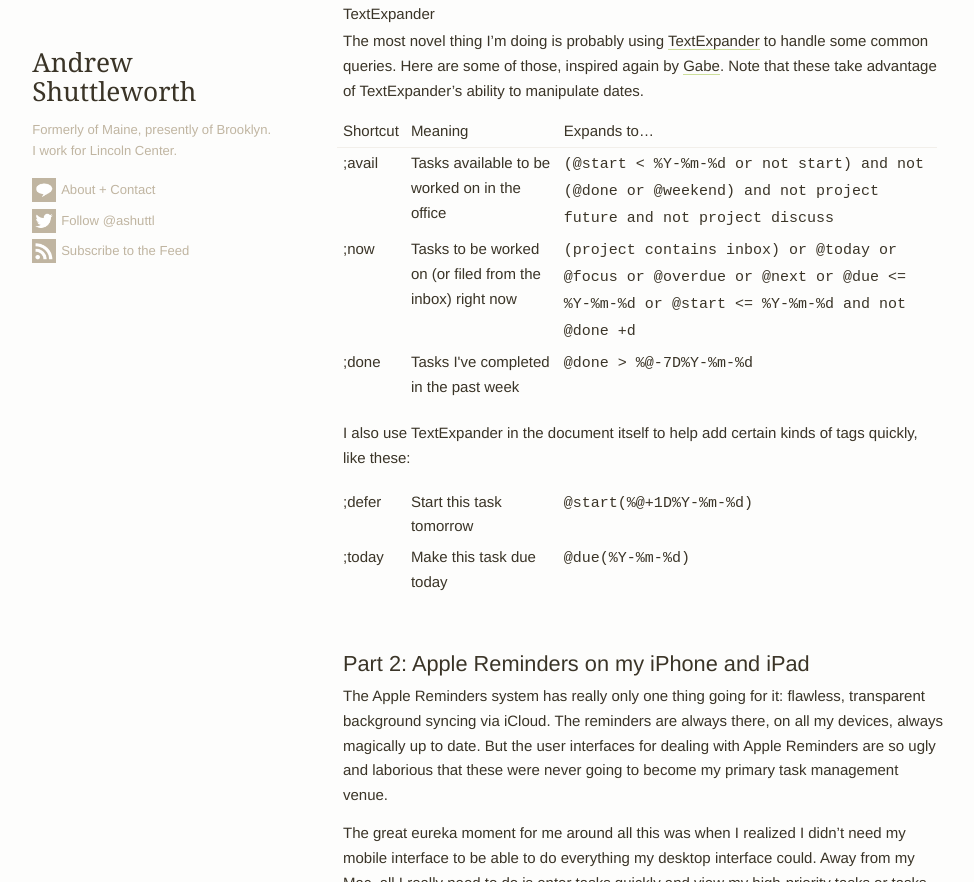
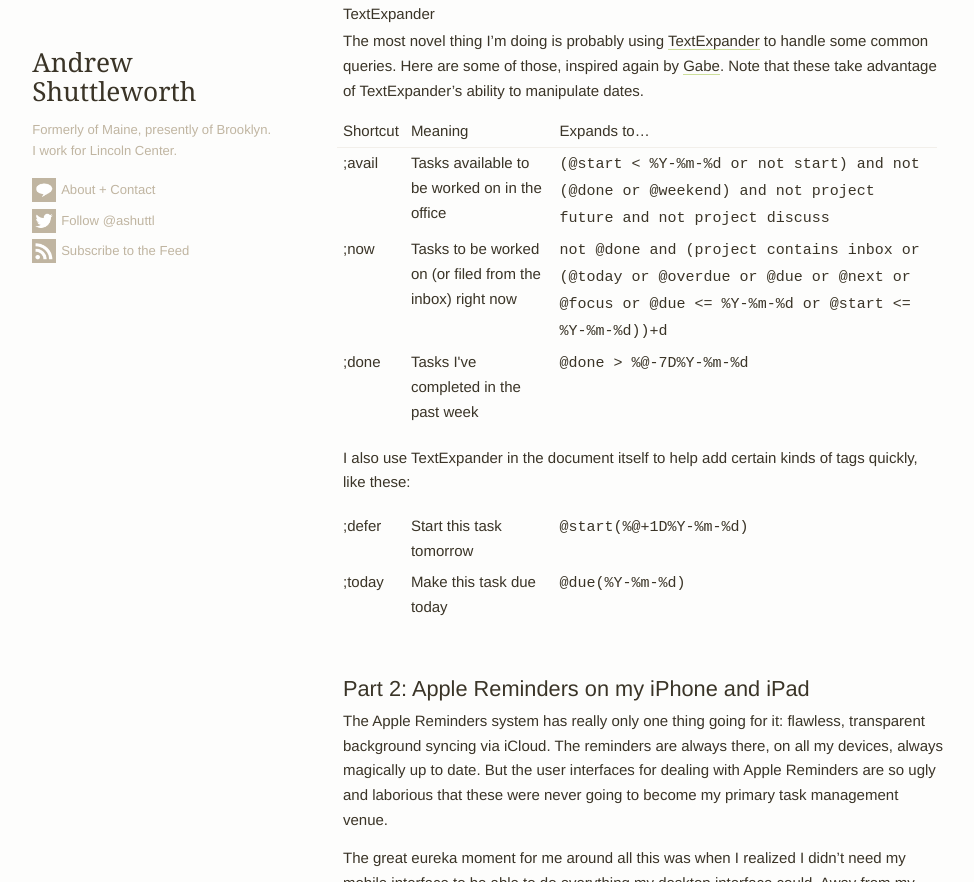
Before and after one commit to ashuttl/ashuttl.github.io, a Jekyll site: the page built from _posts/2014-06-22-getting-it-together-with-taskpaper-and-applescript.md, in a window 1280 px wide and 900 px high, scrolled down 1334 px, cut to the strip 18-900 px from the top of the window. Shown: the whole strip, without its empty margins (162-1136 px from the left). Built offline with Jekyll 4.4.1, drawn with Linux system fonts in a browser that asks for light colours; some web fonts are replaced; comment, search, counter and statistics services are not loaded.

Commit message:
Fixing ;now query in TP post

```diff
--- a/_posts/2014-06-22-getting-it-together-with-taskpaper-and-applescript.md
+++ b/_posts/2014-06-22-getting-it-together-with-taskpaper-and-applescript.md
@@ -50,7 +50,7 @@
   <tr>
     <td valign="top"><strong>;now</strong></td>
     <td valign="top">Tasks to be worked on (or filed from the inbox) right now</td>
-    <td valign="top"><code>(project contains inbox) or @today or @focus or @overdue or @next or @due <= %Y-%m-%d or @start <= %Y-%m-%d and not @done +d</code></td>
+    <td valign="top"><code>not @done and (project contains inbox or (@today or @overdue or @due or @next or @focus or @due <= %Y-%m-%d or @start <= %Y-%m-%d))+d</code></td>
   </tr>
   <tr>
     <td valign="top"><strong>;done</strong></td>
```
